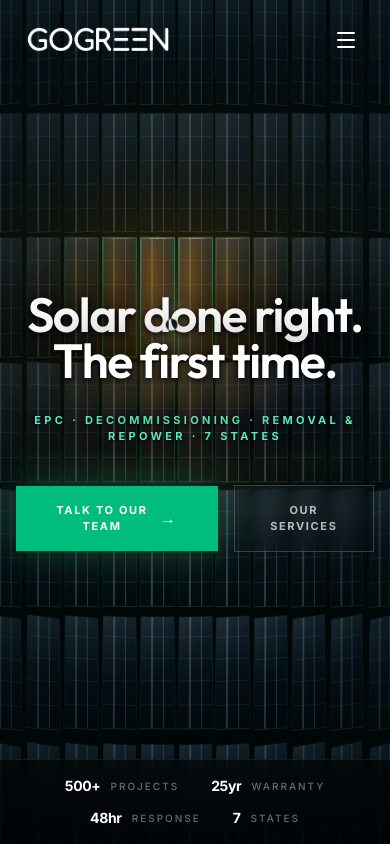
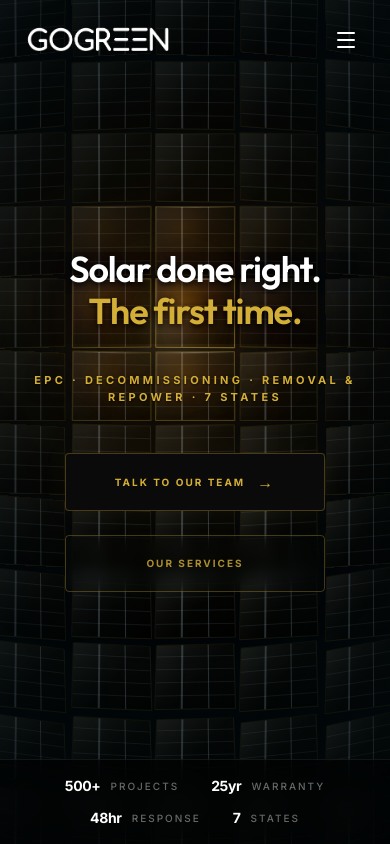
Before and after one commit to Vishnuvardhanvemula/gogreen, a Next.js app: page / in a window 390 px wide. Shown: the top 844 px of the page. Built offline with nearby package versions, Linux system fonts and the light colour scheme.

Commit message:
enhanced the hero section

```diff
--- a/src/components/layout/Navbar.tsx
+++ b/src/components/layout/Navbar.tsx
@@ -50,13 +50,14 @@ export function Navbar() {
   return (
     <>
       <motion.nav
-        className="fixed top-0 w-full z-50 flex justify-between items-center px-6 md:px-12 py-5"
+        className="fixed top-0 w-full z-50 flex justify-between items-center px-6 md:px-12 pb-5"
         style={{
           backgroundColor,
           borderBottomWidth: "1px",
           borderBottomStyle: "solid",
           borderBottomColor: borderColor,
           boxShadow: isScrolled ? "0 4px 30px rgba(0,0,0,0.04)" : "none",
+          paddingTop: "max(1.25rem, env(safe-area-inset-top))",
         }}
         initial={{ y: -40, opacity: 0 }}
         animate={{ y: 0, opacity: 1 }}
--- a/src/components/sections/1-Hero.tsx
+++ b/src/components/sections/1-Hero.tsx
@@ -1,6 +1,6 @@
 "use client";
 
-import { motion, useMotionValue, useSpring, useTransform, MotionValue, animate } from "framer-motion";
+import { motion, useMotionValue, useSpring, useTransform, MotionValue, animate, useScroll } from "framer-motion";
 import { useEffect, useState, MouseEvent, useRef } from "react";
 
 // ── Abstracted Solar Cell Component ──
@@ -40,7 +40,7 @@ function SolarCell({
 
   const borderGlow = useTransform(() => {
     const g = glareOpacity.get();
-    return `rgba(52, 211, 153, ${0.06 + g * 0.55})`;
+    return `rgba(212, 175, 55, ${0.08 + g * 0.6})`;
   });
 
   // FIX 3: Dynamic inset shadow makes gaps look recessed/dimensional
@@ -59,7 +59,7 @@ function SolarCell({
           rotateX,
           rotateY,
           transformStyle: "preserve-3d",
-          background: "linear-gradient(155deg, #0f1e2b 0%, #060f16 55%, #020709 100%)",
+          background: "linear-gradient(155deg, #0a0d0a 0%, #040604 55%, #010201 100%)",
           borderColor: borderGlow,
           border: "0.5px solid",
           borderRadius: "1px",
@@ -106,7 +106,7 @@ function SolarCell({
           className="absolute inset-0 pointer-events-none"
           style={{
             opacity: glareOpacity,
-            background: "radial-gradient(ellipse at 35% 30%, rgba(255,140,0,0.38) 0%, rgba(255,100,20,0.15) 40%, rgba(52,211,153,0.06) 70%, transparent 90%)"
+            background: "radial-gradient(ellipse at 35% 30%, rgba(255,140,0,0.38) 0%, rgba(255,100,20,0.15) 40%, rgba(212,175,55,0.06) 70%, transparent 90%)"
           }}
         />
 
@@ -132,6 +132,47 @@ function SolarCell({
   );
 }
 
+// ── Magnetic Premium Button ──
+function MagneticButton({ children, href }: { children: React.ReactNode, href: string }) {
+  const ref = useRef<HTMLAnchorElement>(null);
+  const x = useMotionValue(0);
+  const y = useMotionValue(0);
+
+  const springConfig = { stiffness: 150, damping: 15, mass: 0.1 };
+  const springX = useSpring(x, springConfig);
+  const springY = useSpring(y, springConfig);
+
+  const handleMouseMove = (e: React.MouseEvent<HTMLAnchorElement>) => {
+    if (!ref.current) return;
+    const rect = ref.current.getBoundingClientRect();
+    const centerX = rect.left + rect.width / 2;
+    const centerY = rect.top + rect.height / 2;
+    const distanceX = e.clientX - centerX;
+    const distanceY = e.clientY - centerY;
+    x.set(distanceX * 0.4);
+    y.set(distanceY * 0.4);
+  };
+
+  const handleMouseLeave = () => {
+    x.set(0);
+    y.set(0);
+  };
+
+  return (
+    <motion.a
+      ref={ref}
+      href={href}
+      onMouseMove={handleMouseMove}
+      onMouseLeave={handleMouseLeave}
+      style={{ x: springX, y: springY, cursor: "none" }}
+      className="group relative inline-flex w-[260px] md:w-auto items-center justify-center gap-3 bg-[#0a0a0a] border border-[#D4AF37]/30 text-[#D4AF37] px-10 py-5 font-bold tracking-[0.2em] text-[10px] uppercase overflow-hidden pointer-events-auto transition-colors duration-500 hover:border-[#D4AF37] hover:bg-[#D4AF37]/5 rounded-sm shadow-[0_0_30px_rgba(212,175,55,0.05)] hover:shadow-[0_0_40px_rgba(212,175,55,0.2)]"
+    >
+      <div className="absolute inset-0 bg-gradient-to-r from-transparent via-[#D4AF37]/20 to-transparent translate-x-[-150%] group-hover:translate-x-[150%] transition-transform duration-1000 ease-in-out" />
+      <span className="relative z-10 flex items-center gap-3">{children}</span>
+    </motion.a>
+  );
+}
+
 // ── Main Hero Section ──
 export function HeroSection() {
   const [winSize, setWinSize] = useState({ w: 1440, h: 900 });
@@ -147,6 +188,11 @@ export function HeroSection() {
 
   const flareX = useTransform(mouseX, (x) => x - winSize.w / 2);
   const flareY = useTransform(mouseY, (y) => y - winSize.h / 2);
+
+  // Parallax fade out on scroll
+  const { scrollY } = useScroll();
+  const heroOpacity = useTransform(scrollY, [0, 800], [1, 0]);
+  const heroScale = useTransform(scrollY, [0, 800], [1, 0.95]);
 
   // Hoist cursor transforms unconditionally — hooks cannot live inside conditionals
   const cursorX = useTransform(mouseX, (x) => x - 6);
@@ -181,7 +227,7 @@ export function HeroSection() {
     };
   }, [rawX, rawY]);
 
-  const handleMouseMove = (e: MouseEvent) => {
+  const handleMouseMove = (e: MouseEvent | React.MouseEvent) => {
     isIdle.current = false;
     rawX.set(e.clientX);
     rawY.set(e.clientY);
@@ -189,17 +235,30 @@ export function HeroSection() {
     idleTimer.current = setTimeout(() => { isIdle.current = true; }, 3000);
   };
 
-  const columns = 11;
-  const rows = 7;
+  const handleTouchMove = (e: React.TouchEvent) => {
+    isIdle.current = false;
+    if (e.touches.length > 0) {
+      rawX.set(e.touches[0].clientX);
+      rawY.set(e.touches[0].clientY);
+    }
+    if (idleTimer.current) clearTimeout(idleTimer.current);
+    idleTimer.current = setTimeout(() => { isIdle.current = true; }, 3000);
+  };
+
+  const isMobile = winSize.w < 768;
+  const columns = isMobile ? 5 : 11;
+  const rows = isMobile ? 12 : 7;
 
   return (
     <section
-      className="relative w-full h-[100dvh] overflow-hidden bg-[#030b0f]"
+      className="relative w-full h-[100dvh] bg-[#030b0f]"
       // FIX 4: hide native cursor so it doesn't clash with the light flare
       style={{ cursor: "none" }}
       onMouseMove={handleMouseMove}
+      onTouchMove={handleTouchMove}
     >
-      {/* ── Kinetic Solar Panel Grid ── */}
+      <motion.div style={{ opacity: heroOpacity, scale: heroScale }} className="absolute inset-0 w-full h-full">
+        {/* ── Kinetic Solar Panel Grid ── */}
       {/* FIX 1: No perspective on parent — each cell has its own */}
       <div
         className="absolute inset-[-3vw] z-0"
@@ -233,29 +292,27 @@ export function HeroSection() {
         }}
       />
 
-      {/* ── Multi-layer Light Rig ── FIX 2: whiter core, truer orange corona */}
+      {/* ── Multi-layer Light Rig ── */}
       {isMounted && (
         <motion.div
           className="absolute top-1/2 left-1/2 pointer-events-none z-20"
           style={{ x: flareX, y: flareY }}
         >
           {/* Bright white specular pinpoint */}
-          <div className="absolute -translate-x-1/2 -translate-y-1/2 w-[6vw] h-[6vw] max-w-[90px] max-h-[90px] rounded-full blur-[16px] bg-white/70 mix-blend-screen" />
+          <div className="absolute -translate-x-1/2 -translate-y-1/2 w-[6vw] h-[6vw] max-w-[90px] max-h-[90px] rounded-full blur-[16px] bg-white/40 mix-blend-screen" />
           {/* Tight orange-white inner corona */}
-          <div className="absolute -translate-x-1/2 -translate-y-1/2 w-[18vw] h-[18vw] max-w-[260px] max-h-[260px] rounded-full blur-[45px] bg-orange-300/60 mix-blend-screen" />
+          <div className="absolute -translate-x-1/2 -translate-y-1/2 w-[18vw] h-[18vw] max-w-[260px] max-h-[260px] rounded-full blur-[45px] bg-orange-300/30 mix-blend-screen" />
           {/* Main amber corona */}
-          <div className="absolute -translate-x-1/2 -translate-y-1/2 w-[38vw] h-[38vw] max-w-[560px] max-h-[560px] rounded-full blur-[90px] bg-amber-500/30 mix-blend-screen" />
+          <div className="absolute -translate-x-1/2 -translate-y-1/2 w-[38vw] h-[38vw] max-w-[560px] max-h-[560px] rounded-full blur-[90px] bg-amber-500/15 mix-blend-screen" />
           {/* Outer warm wash */}
-          <div className="absolute -translate-x-1/2 -translate-y-1/2 w-[65vw] h-[65vw] max-w-[900px] max-h-[900px] rounded-full blur-[130px] bg-amber-700/15 mix-blend-screen" />
-          {/* Diffuse emerald ambient */}
-          <div className="absolute -translate-x-1/2 -translate-y-1/2 w-[95vw] h-[95vw] max-w-[1300px] max-h-[1300px] rounded-full blur-[160px] bg-emerald-500/8 mix-blend-screen" />
+          <div className="absolute -translate-x-1/2 -translate-y-1/2 w-[65vw] h-[65vw] max-w-[900px] max-h-[900px] rounded-full blur-[130px] bg-amber-700/10 mix-blend-screen" />
         </motion.div>
       )}
 
       {/* FIX 4: Custom cursor dot — replaces native cursor cleanly */}
       {isMounted && (
         <motion.div
-          className="absolute top-0 left-0 pointer-events-none z-50 mix-blend-difference"
+          className="hidden md:block absolute top-0 left-0 pointer-events-none z-50 mix-blend-difference"
           style={{ x: cursorX, y: cursorY }}
         >
           <div className="w-3 h-3 rounded-full bg-white" />
@@ -264,51 +321,51 @@ export function HeroSection() {
 
       {/* ── Content Layer ── */}
       <div className="absolute inset-0 z-30 flex flex-col items-center justify-center text-center px-4 pointer-events-none">
-        <div className="relative">
-          <motion.h1
-            className="text-5xl md:text-7xl lg:text-[6.5rem] xl:text-[8rem] font-heading font-semibold text-white tracking-[-0.03em] leading-[0.95] mb-7"
+        <motion.div className="relative" style={{ opacity: heroOpacity, scale: heroScale }}>
+          <h1
+            className="text-4xl md:text-7xl lg:text-[6.5rem] xl:text-[8rem] font-heading font-semibold text-white tracking-[-0.03em] leading-[0.95] mb-7"
             style={{ textShadow: "0 0 60px rgba(0,0,0,0.95), 0 2px 6px rgba(0,0,0,0.9)" }}
-            initial={{ opacity: 0, y: 24 }}
-            animate={{ opacity: 1, y: 0 }}
-            transition={{ duration: 0.9, ease: [0.16, 1, 0.3, 1] }}
           >
-            Solar done right.<br />
-            The first time.
-          </motion.h1>
+            <div className="overflow-hidden pb-2">
+              <motion.div initial={{ y: "100%" }} animate={{ y: 0 }} transition={{ duration: 1.2, ease: [0.16, 1, 0.3, 1] }}>
+                Solar done right.
+              </motion.div>
+            </div>
+            <div className="overflow-hidden pb-4">
+              <motion.div initial={{ y: "100%" }} animate={{ y: 0 }} transition={{ duration: 1.2, delay: 0.1, ease: [0.16, 1, 0.3, 1] }}>
+                <span className="text-[#D4AF37]">The first time.</span>
+              </motion.div>
+            </div>
+          </h1>
 
           <motion.p
-            className="text-emerald-300 text-[11px] md:text-xs lg:text-sm font-bold tracking-[0.3em] uppercase mb-10"
-            style={{ textShadow: "0 0 30px rgba(0,0,0,1), 0 1px 3px rgba(0,0,0,0.9)" }}
-            initial={{ opacity: 0, y: 16 }}
-            animate={{ opacity: 1, y: 0 }}
-            transition={{ duration: 0.9, delay: 0.18, ease: [0.16, 1, 0.3, 1] }}
+            className="text-[#D4AF37] text-[11px] md:text-xs lg:text-sm font-bold tracking-[0.3em] uppercase mb-12"
+            style={{ textShadow: "0 0 30px rgba(212,175,55,0.4), 0 1px 3px rgba(0,0,0,0.9)" }}
+            initial={{ opacity: 0, filter: "blur(10px)" }}
+            animate={{ opacity: 1, filter: "blur(0px)" }}
+            transition={{ duration: 1.2, delay: 0.3, ease: [0.16, 1, 0.3, 1] }}
           >
             EPC · Decommissioning · Removal & Repower · 7 States
           </motion.p>
 
           <motion.div
-            className="flex items-center justify-center gap-4"
-            initial={{ opacity: 0, y: 16 }}
+            className="flex flex-col md:flex-row items-center justify-center gap-6"
+            initial={{ opacity: 0, y: 20 }}
             animate={{ opacity: 1, y: 0 }}
-            transition={{ duration: 0.9, delay: 0.32, ease: [0.16, 1, 0.3, 1] }}
+            transition={{ duration: 0.9, delay: 0.5, ease: [0.16, 1, 0.3, 1] }}
           >
-            <a
-              href="/get-assessment"
-              className="group relative inline-flex items-center gap-3 bg-emerald-500 text-white px-10 py-4 font-bold tracking-[0.15em] text-[11px] uppercase overflow-hidden pointer-events-auto transition-all duration-400 hover:bg-emerald-400"
-              style={{ cursor: "none", boxShadow: "0 0 40px rgba(52,211,153,0.3), 0 4px 20px rgba(0,0,0,0.5)" }}
-            >
-              <span className="relative z-10">Talk to Our Team</span>
-              <span className="relative z-10 text-base leading-none group-hover:translate-x-1.5 transition-transform duration-300">→</span>
-            </a>
+            <MagneticButton href="/get-assessment">
+              Talk to Our Team <span className="text-base leading-none group-hover:translate-x-1.5 transition-transform duration-300">→</span>
+            </MagneticButton>
             <a
               href="/services"
-              className="inline-flex items-center gap-2 border border-white/20 text-white/70 hover:text-white hover:border-white/50 px-8 py-4 font-bold tracking-[0.15em] text-[11px] uppercase pointer-events-auto transition-all duration-300 backdrop-blur-sm"
+              className="inline-flex items-center justify-center gap-2 w-[260px] md:w-auto border border-[#D4AF37]/30 text-[#D4AF37]/80 hover:text-[#D4AF37] hover:border-[#D4AF37]/70 hover:bg-[#D4AF37]/5 px-8 py-5 font-bold tracking-[0.2em] text-[10px] uppercase pointer-events-auto transition-all duration-300 backdrop-blur-sm rounded-sm"
               style={{ cursor: "none" }}
             >
               Our Services
             </a>
           </motion.div>
-        </div>
+        </motion.div>
       </div>
 
       {/* ── Bottom Stats Strip ── */}
@@ -335,6 +392,7 @@ export function HeroSection() {
         </div>
       </motion.div>
 
+      </motion.div>
     </section>
   );
 }
```
